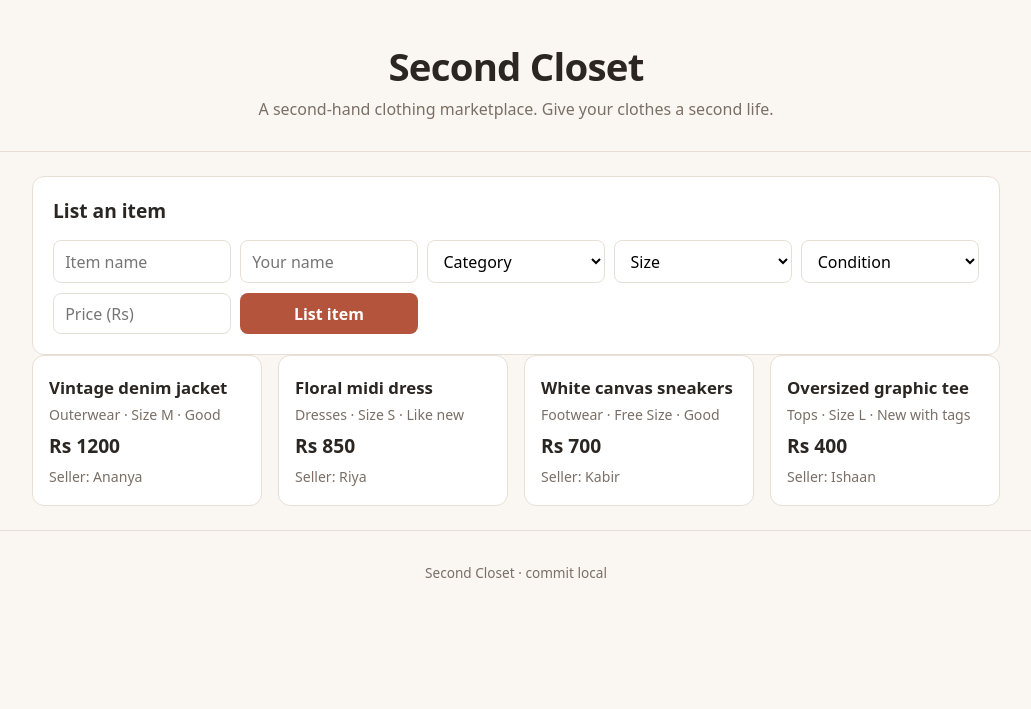
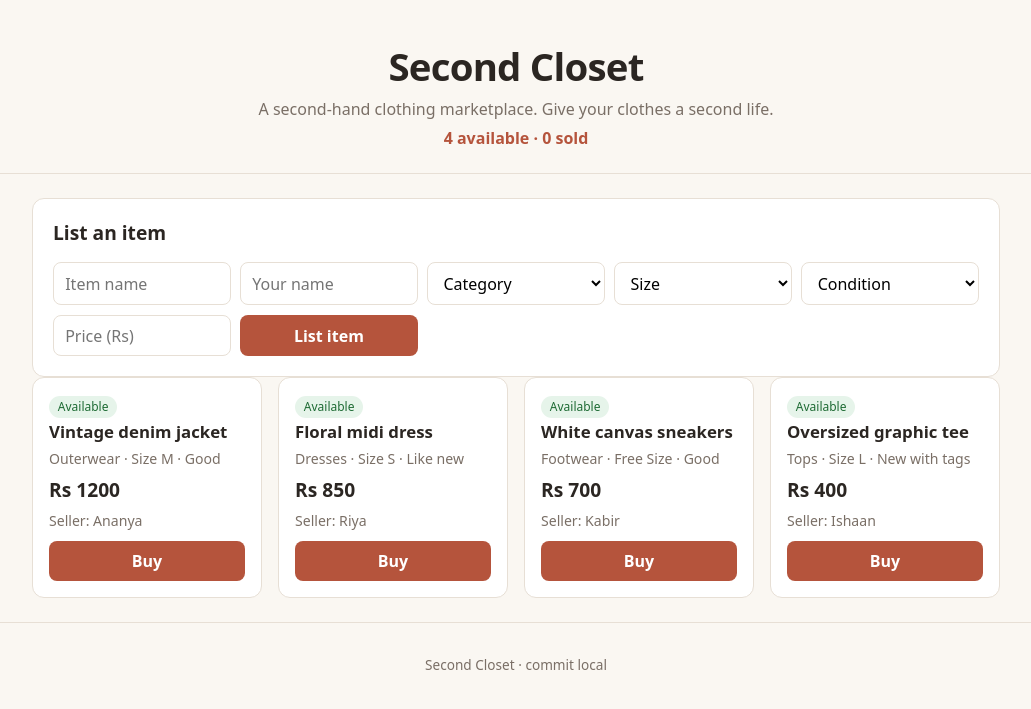
Before and after one commit to Varadh27/second-closet, a Flask app: page / in a window 1280 px wide. Shown: the top 709 px of the page, without its empty margins (124-1155 px from the left). Run offline with Flask 3, Linux system fonts and the light colour scheme.

Commit message:
feat: let buyers mark items as sold

```diff
--- a/app.py
+++ b/app.py
@@ -5,7 +5,7 @@ Pages are rendered by the server from in-memory data on every request.
 """
 import os
 
-from flask import Flask, jsonify, redirect, render_template, request, url_for
+from flask import Flask, abort, jsonify, redirect, render_template, request, url_for
 
 app = Flask(__name__)
 
@@ -54,6 +54,10 @@ def reset_store(seed=True):
             add_item(*row)
 
 
+def find_item(item_id):
+    return next((item for item in items if item["id"] == item_id), None)
+
+
 def validate_listing(form):
     """Return (clean_data, errors) for a submitted listing form."""
     errors = []
@@ -88,8 +92,12 @@ def validate_listing(form):
 
 
 def render_home(errors=None, form=None, status_code=200):
+    stats = {
+        "available": sum(1 for i in items if i["status"] == "Available"),
+        "sold": sum(1 for i in items if i["status"] == "Sold"),
+    }
     page = render_template(
-        "index.html", items=items, commit=COMMIT,
+        "index.html", items=items, stats=stats, commit=COMMIT,
         categories=CATEGORIES, sizes=SIZES, conditions=CONDITIONS,
         errors=errors or [], form=form or {},
     )
@@ -110,6 +118,17 @@ def create_item():
     return redirect(url_for("home"))
 
 
+@app.route("/items/<int:item_id>/buy", methods=["POST"])
+def buy_item(item_id):
+    item = find_item(item_id)
+    if item is None:
+        abort(404)
+    if item["status"] == "Sold":
+        return "This item has already been sold.", 409
+    item["status"] = "Sold"
+    return redirect(url_for("home"))
+
+
 @app.route("/api/items")
 def api_items():
     return jsonify(items)
--- a/templates/index.html
+++ b/templates/index.html
@@ -10,6 +10,7 @@
   <header>
     <h1>Second Closet</h1>
     <p class="tagline">A second-hand clothing marketplace. Give your clothes a second life.</p>
+    <p class="stats">{{ stats.available }} available &middot; {{ stats.sold }} sold</p>
   </header>
 
   <main>
@@ -42,11 +43,17 @@
 
     <section class="grid">
       {% for item in items %}
-      <article class="card">
+      <article class="card {% if item.status == 'Sold' %}sold{% endif %}">
+        <span class="badge">{{ item.status }}</span>
         <h3>{{ item.name }}</h3>
         <p class="meta">{{ item.category }} &middot; {{ item.size if item.size == 'Free Size' else 'Size ' ~ item.size }} &middot; {{ item.condition }}</p>
         <p class="price">Rs {{ item.price }}</p>
         <p class="seller">Seller: {{ item.seller }}</p>
+        {% if item.status == 'Available' %}
+        <form method="POST" action="/items/{{ item.id }}/buy">
+          <button type="submit">Buy</button>
+        </form>
+        {% endif %}
       </article>
       {% else %}
       <p class="empty">No items here yet. List the first one!</p>
```
